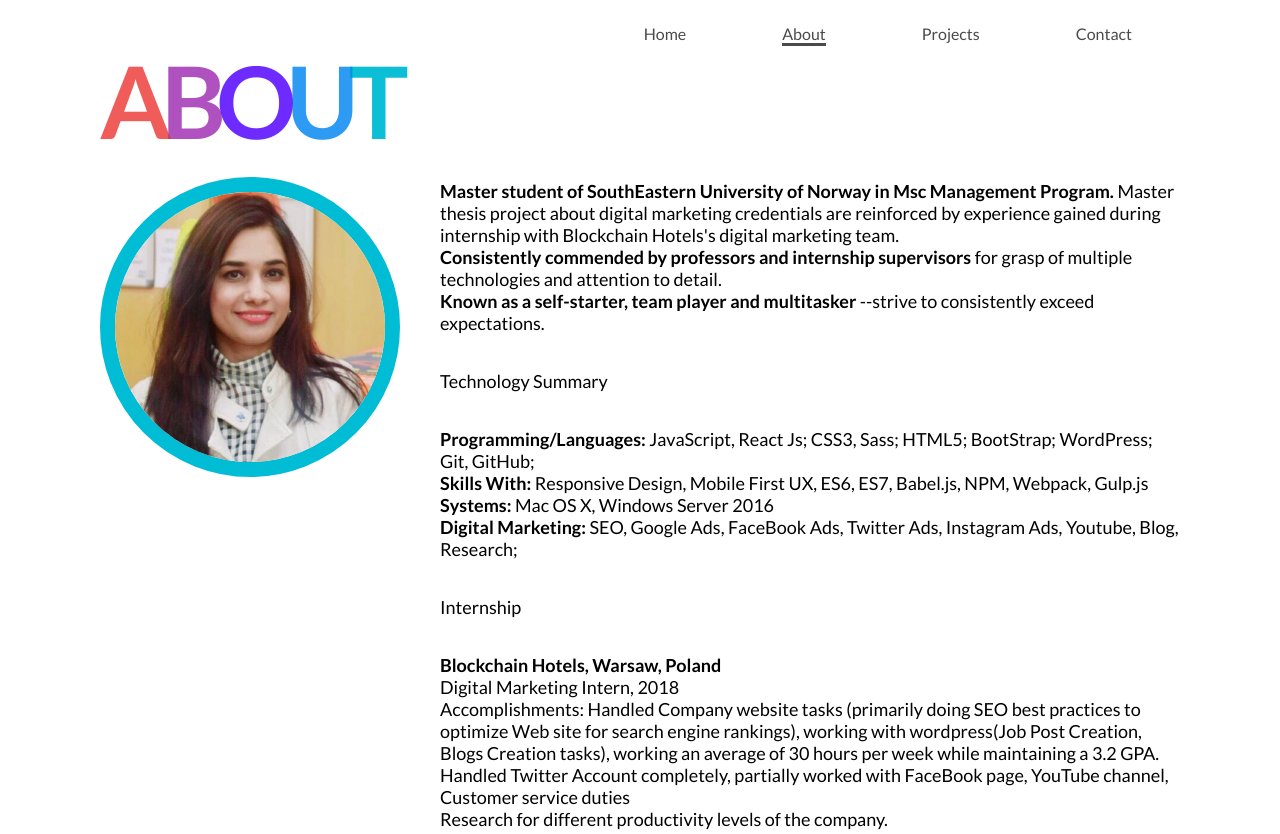
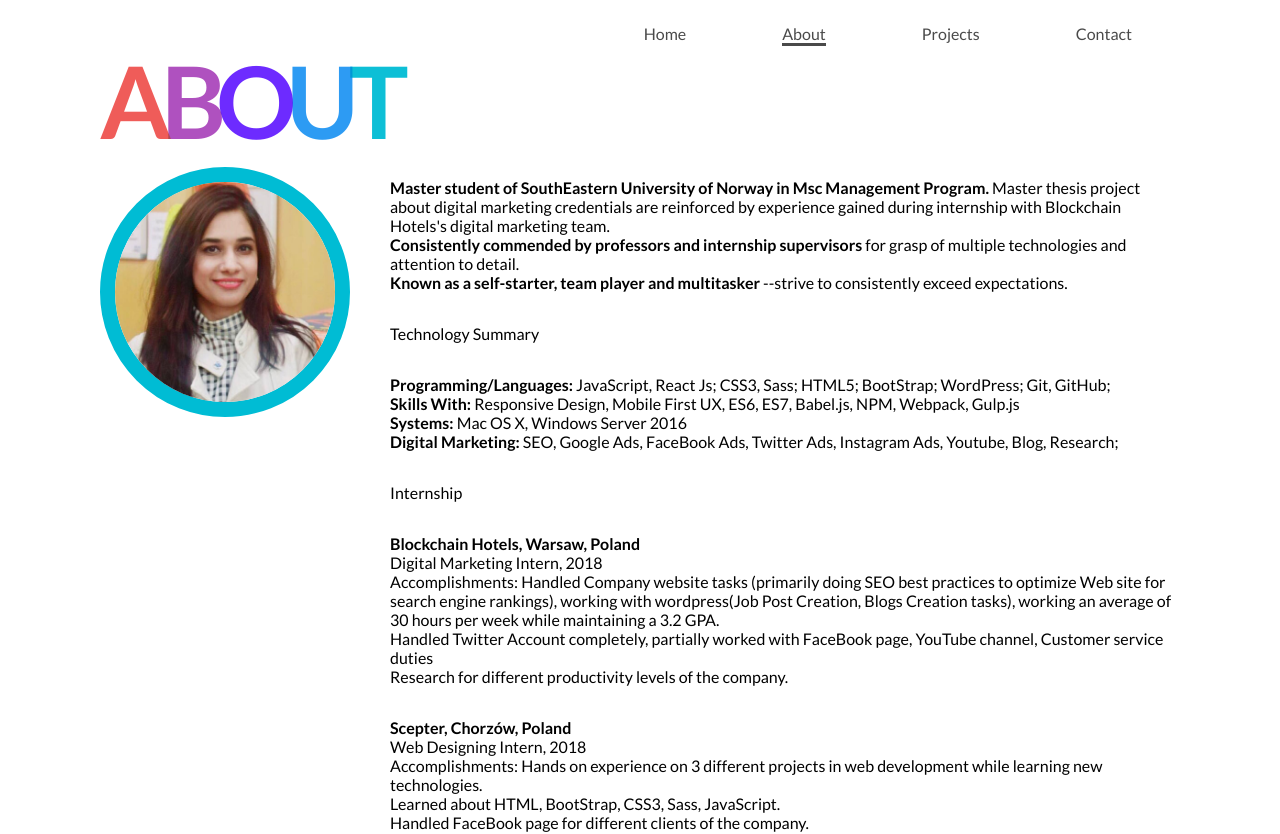
Before and after one commit to Sobiash/Portfolio, a React app: page /about in a window 1280 px wide. Shown: the top 834 px of the page. Built offline with nearby package versions, Linux system fonts and the light colour scheme.

Commit message:
code optimization

```diff
--- a/src/components/Contact.js
+++ b/src/components/Contact.js
@@ -11,7 +11,7 @@ const contact = () => {
       <div className="contact">
         <RainBowText text={contact} className="text-center" />
       </div>
-      <SocialLinks />
+      <SocialLinks className="social-link" />
     </div>
   );
 };
--- a/src/styles/About.scss
+++ b/src/styles/About.scss
@@ -29,21 +29,27 @@
     text-transform: uppercase;
     font-family: Lato, sans-serif;
 
-    @media (max-width: 900px) {
+    @media (max-width: 1200px) {
       letter-spacing: -10px;
       font-size: 90px;
     }
 
-    @media (max-width: 650px) {
+    @media (max-width: 900px) {
       letter-spacing: -10px;
       font-size: 85px;
     }
+
+    @media (max-width: 650px) {
+      letter-spacing: -10px;
+      font-size: 70px;
+    }
     @media (max-width: 500px) {
       letter-spacing: -8px;
-      font-size: 80px;
+      font-size: 60px;
     }
     @media (max-width: 400px) {
-      font-size: 60px;
+      font-size: 50px;
+    }
   }
 }
 .bio {
@@ -54,10 +60,9 @@
     display: flex;
     flex-direction: column;
     padding-top: 15px;
-      font-size: 18px;
+    font-size: 1rem;
     flex-wrap: wrap;
     @media (max-width: 700px) {
-        font-size: 16px;
       float: none;
     }
   }
@@ -74,9 +79,9 @@
 
   img {
     margin-right: 40px;
-      margin-top: 30px;
-      width: 300px;
-      height: 300px;
+    margin-top: 20px;
+    width: 250px;
+    height: 250px;
     border-radius: 50%;
     margin-bottom: 20px;
     border: 15px solid #00bcd4;
@@ -107,4 +112,3 @@
 .social-link:hover {
   opacity: 0.5;
 }
-}
--- a/src/styles/Contact.scss
+++ b/src/styles/Contact.scss
@@ -19,6 +19,23 @@
     }
   }
 
+  .social-link {
+    font-size: 150px;
+    margin-top: 250px;
+
+    @media (max-width: 900px) {
+      font-size: 75px;
+    }
+
+    @media (max-width: 650px) {
+      font-size: 50px;
+    }
+  }
+
+  .social-link:hover {
+    opacity: 0.5;
+  }
+
   .letter {
     font-size: 100px;
     font-weight: 700;
@@ -29,37 +46,26 @@
     text-transform: uppercase;
     font-family: Lato, sans-serif;
 
-    @media (max-width: 900px) {
+    @media (max-width: 1200px) {
       letter-spacing: -10px;
       font-size: 90px;
     }
 
-    @media (max-width: 650px) {
+    @media (max-width: 900px) {
       letter-spacing: -10px;
       font-size: 85px;
     }
+
+    @media (max-width: 650px) {
+      letter-spacing: -10px;
+      font-size: 70px;
+    }
     @media (max-width: 500px) {
       letter-spacing: -8px;
-      font-size: 80px;
+      font-size: 60px;
     }
     @media (max-width: 400px) {
-      font-size: 60px;
+      font-size: 50px;
     }
   }
 }
-
-.social-link {
-  font-size: 100px;
-
-  @media (max-width: 900px) {
-    font-size: 75px;
-  }
-
-  @media (max-width: 650px) {
-    font-size: 50px;
-  }
-}
-
-.social-link:hover {
-  opacity: 0.5;
-}
--- a/src/styles/Projects.scss
+++ b/src/styles/Projects.scss
@@ -28,19 +28,25 @@
   text-transform: uppercase;
   font-family: Lato, sans-serif;
 
-  @media (max-width: 900px) {
+  @media (max-width: 1200px) {
     letter-spacing: -10px;
     font-size: 90px;
   }
-  @media (max-width: 650px) {
+
+  @media (max-width: 900px) {
     letter-spacing: -10px;
     font-size: 85px;
   }
+
+  @media (max-width: 650px) {
+    letter-spacing: -10px;
+    font-size: 70px;
+  }
   @media (max-width: 500px) {
     letter-spacing: -8px;
-    font-size: 80px;
+    font-size: 60px;
   }
   @media (max-width: 400px) {
-    font-size: 60px;
+    font-size: 50px;
   }
 }
--- a/src/styles/SocialLinks.scss
+++ b/src/styles/SocialLinks.scss
@@ -6,6 +6,8 @@
   text-align: center;
   margin-bottom: 100px;
   flex-wrap: wrap;
+
+  font-size: 150px;
 
   @media (max-width: 900px) {
     margin-top: 100px;
```
Lines whose indentation alone changed are shown as unchanged.
